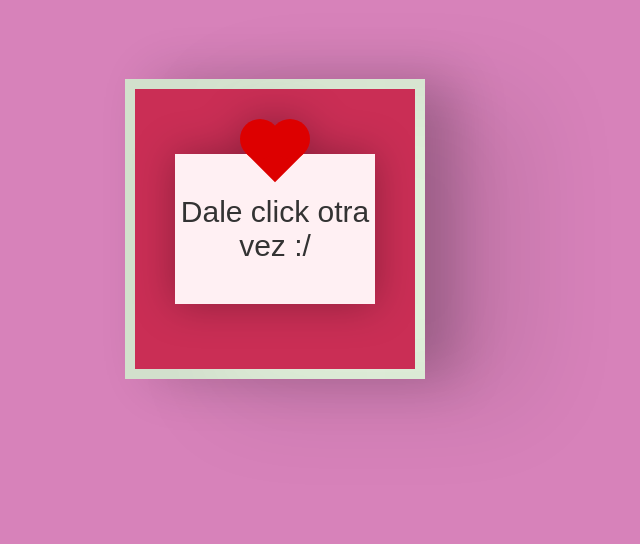
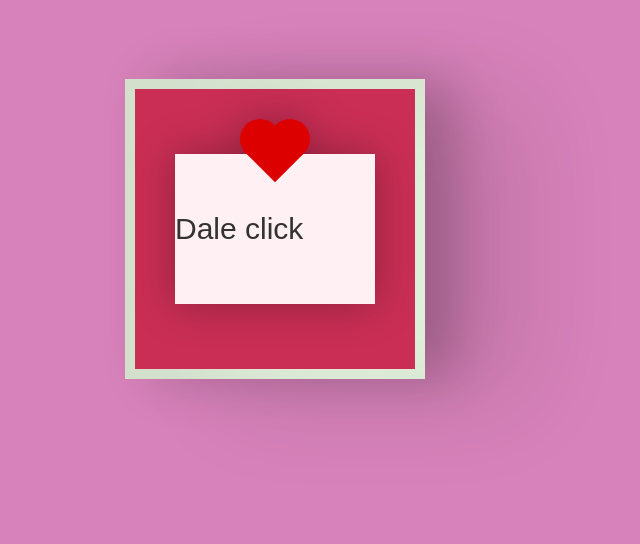
Before and after one commit to MarceloJGM/Carta, a Flask app: page / in a window 1280 px wide. Shown: the part 179-723 px from the top of the page, without its empty margins (365-1005 px from the left). Run offline with Flask 3, Linux system fonts and the light colour scheme; some web fonts are replaced.

Commit message:
Update index.html

```diff
--- a/templates/index.html
+++ b/templates/index.html
@@ -11,7 +11,7 @@
         <input id="open" type="checkbox">
         <label class="open" for="open"></label>
       <div class="card-front">
-        <div class="note">Dale click otra vez :/</div>
+        <div class="note">Dale click</div>
       </div>
 
         <div class="card-inside">
```
